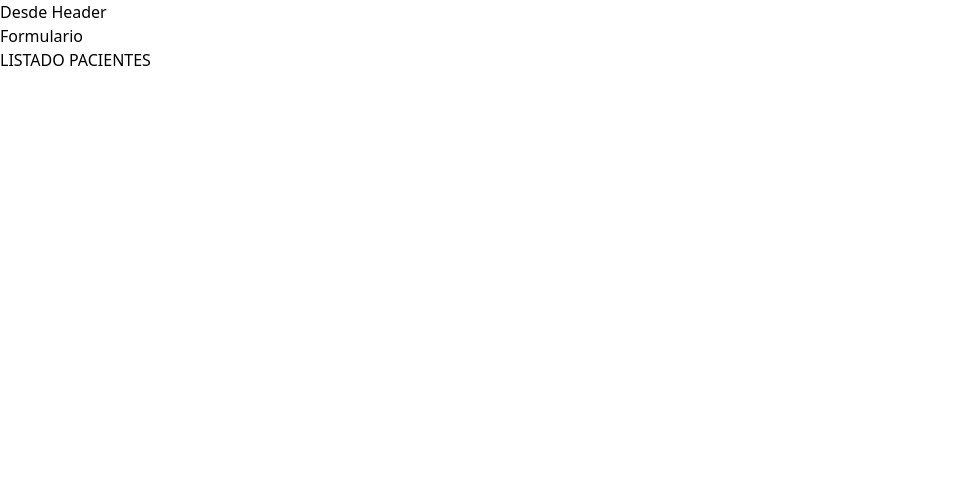
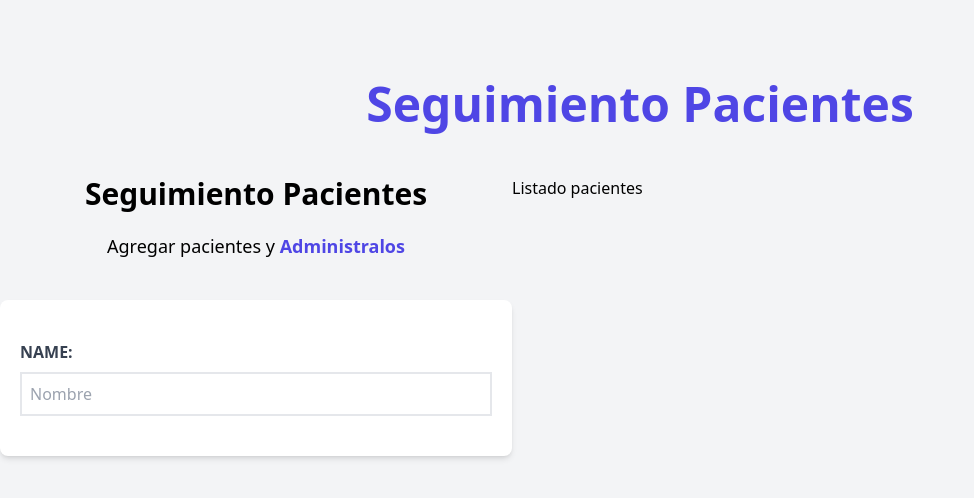
Before and after one commit to elecalderon1501/Patient-Portal, a React (Vite) app: page / in a window 1280 px wide. Shown: the top 498 px of the page, without its empty margins (0-974 px from the left). Built offline with nearby package versions, Linux system fonts and the light colour scheme.

Commit message:
starting form

```diff
--- a/index.html
+++ b/index.html
@@ -6,7 +6,8 @@
     <meta name="viewport" content="width=device-width, initial-scale=1.0" />
     <title>Portal Pacientes</title>
   </head>
-  <body>
+  <body class='bg-gray-100 h-screen'>
+    <!-- h-screen selecciona toda la pantalla para aplicar ese estilo -->
     <div id="root"></div>
     <script type="module" src="/src/main.jsx"></script>
   </body>
--- a/src/App.jsx
+++ b/src/App.jsx
@@ -1,15 +1,17 @@
-import Header from "./components/Header";
-import Formulario from "./components/Formulario";
-import ListadoPacientes from "./components/ListadoPacientes";
+import Header from './components/Header'
+import Formulario from './components/Formulario'
+import ListadoPacientes from './components/ListadoPacientes'
 
 function App() {
   return (
-    <>
-    <Header/>
-    <Formulario/>
-    <ListadoPacientes/>
-    </>
-
+    <div className="container mx-auto mt-20">
+      <Header />
+      <div className='mt-12 md:flex'>
+      {/* md->mediaquery */}
+      <Formulario />
+      <ListadoPacientes />
+      </div>
+    </div>
   )
 }
 
--- a/src/components/Formulario.jsx
+++ b/src/components/Formulario.jsx
@@ -2,8 +2,16 @@
 
 const Formulario = () => {
   return (
-    <div>
-      <h2>Formulario</h2>
+    <div className='md:w-1/2 lg:w-2/5'>
+       <h2 className="font-black text-3xl text-center">Seguimiento Pacientes</h2>
+      <p className="text-lg mt-5 text-center mb-10">Agregar pacientes y {' '} <span className="text-indigo-600 font-bold ">Administralos</span></p>
+
+      <form className='bg-white shadow-md rounded-lg py-10 px-5'>
+        <div>
+          <label htmlFor="Name" className='block text-gray-700 uppercase font-bold'>Name:</label>
+          <input id="Name" type="text" placeholder='Nombre' className='border-2 w-full p-2 mt-2 placeholder-gray-400 rounded-mg' />
+        </div>
+      </form>
     </div>
   )
 }
--- a/src/components/Header.jsx
+++ b/src/components/Header.jsx
@@ -1,7 +1,7 @@
 function Header() {
   return (
     <>
-      <h1>Desde Header</h1>
+      <h1 className="font-black text-5xl text-center text-indigo-600 md:w-1/2 mx-auto" >Seguimiento Pacientes</h1>
     </>
   )
 }
--- a/src/components/ListadoPacientes.jsx
+++ b/src/components/ListadoPacientes.jsx
@@ -1,8 +1,7 @@
-
 const ListadoPacientes = () => {
   return (
-    <div>
-      <h2>LISTADO PACIENTES</h2>
+    <div className="w-1/2 lg:w-3/5">
+     <h2>Listado pacientes</h2>
     </div>
   )
 }
--- a/tailwind.config.js
+++ b/tailwind.config.js
@@ -1,5 +1,7 @@
 module.exports = {
-  content: ["./index.html", "./src/**/*.{jsx}"],
+  content: [
+    './index.html',
+    './src/**/*.{html,jsx}'],
   theme: {
     extend: {},
   },
```
